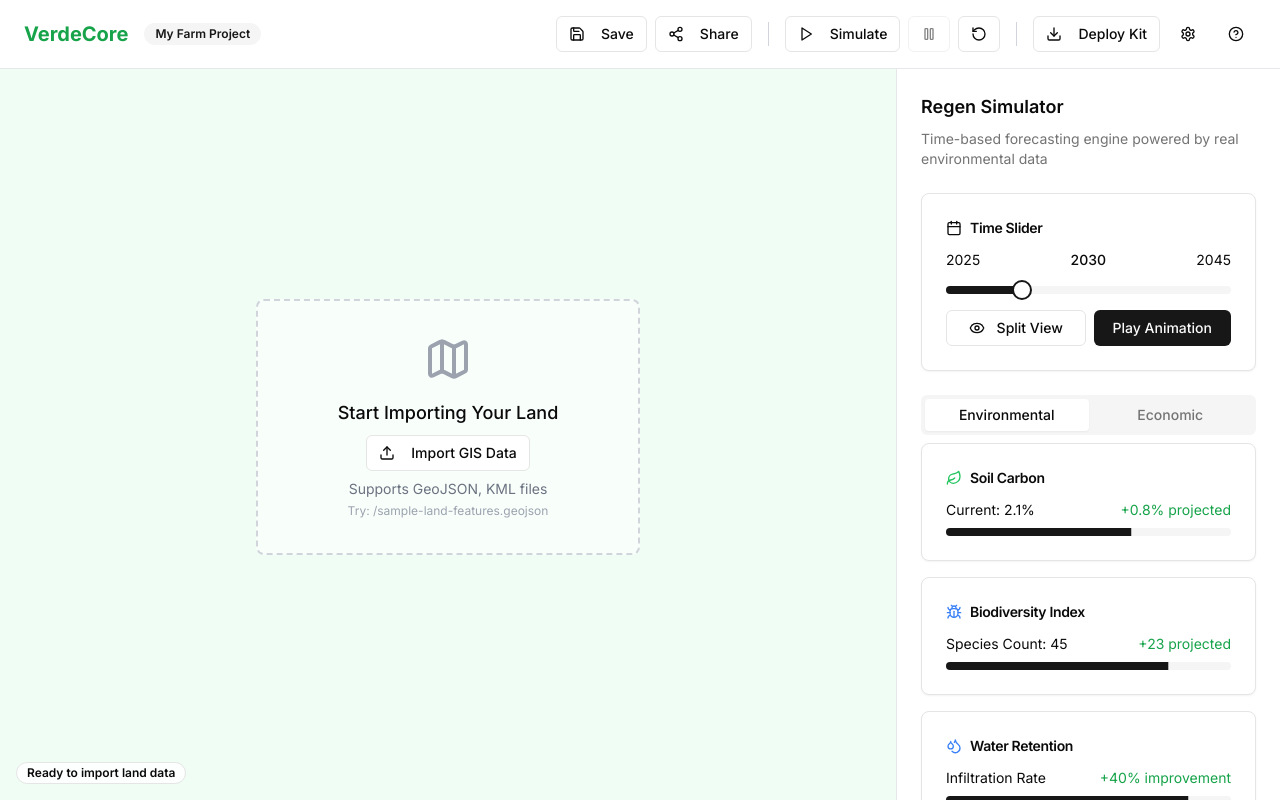
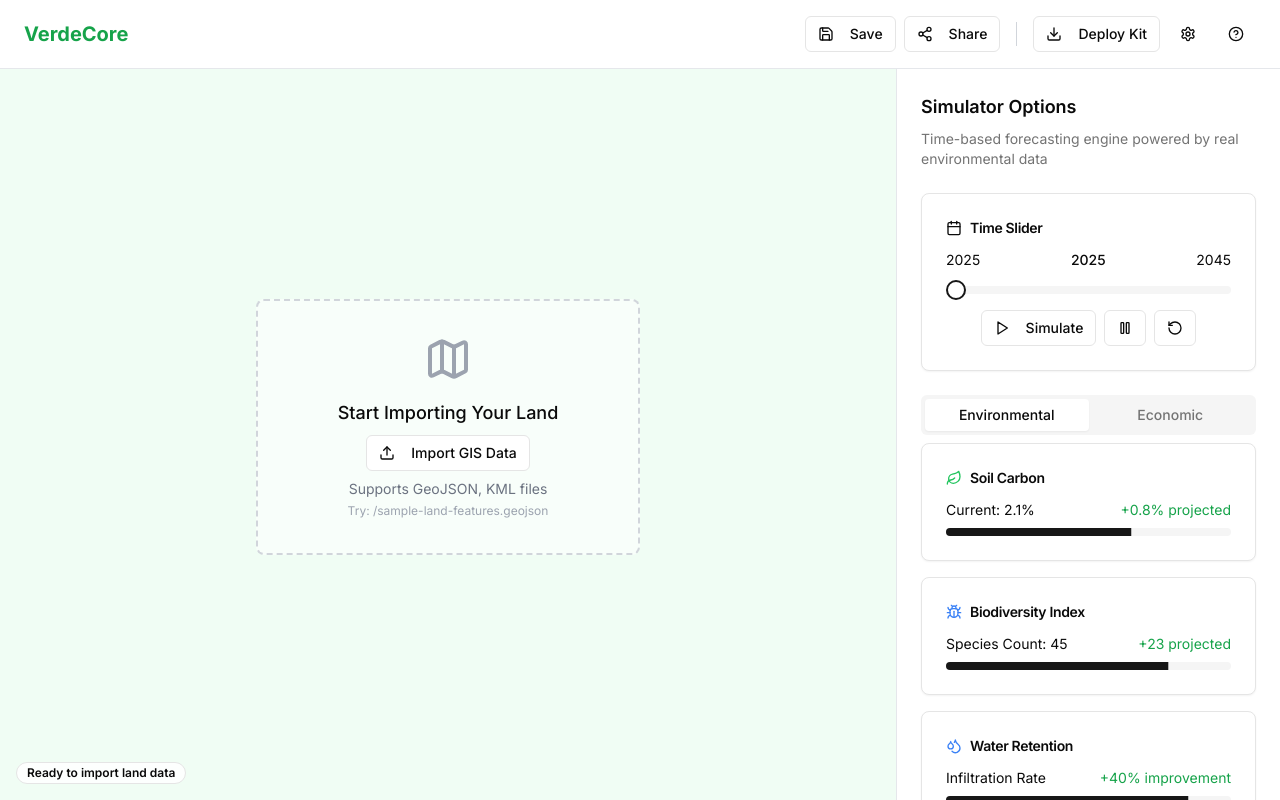
Before and after one commit to kethan1/tsa-2025-software-development, a Next.js app: page /workspace in a window 1280 px wide. Built offline with nearby package versions, Linux system fonts and the light colour scheme.

Commit message:
fix: navbar on workspace page

```diff
--- a/components/features.tsx
+++ b/components/features.tsx
@@ -31,7 +31,7 @@ const features = [
   },
   {
     icon: PlayCircle,
-    title: "Regen Simulator",
+    title: "Simulation Options",
     subtitle: "Time-Based Forecasting Engine",
     description:
       "Watch your land transform through rainfall, biomass growth, soil carbon increase, and biodiversity changes.",
--- a/components/workspace/simulation-context.tsx
+++ b/components/workspace/simulation-context.tsx
@@ -14,7 +14,7 @@ interface SimulationContextType {
 const SimulationContext = createContext<SimulationContextType | undefined>(undefined)
 
 export function SimulationProvider({ children }: { children: ReactNode }) {
-  const [currentYear, setCurrentYear] = useState(2030)
+  const [currentYear, setCurrentYear] = useState(2025)
   const [isPlaying, setIsPlaying] = useState(false)
   const [videoRef, setVideoRef] = useState<RefObject<HTMLVideoElement> | null>(null)
 
--- a/components/workspace/simulation-panel.tsx
+++ b/components/workspace/simulation-panel.tsx
@@ -1,127 +1,132 @@
-"use client"
+"use client";
 
-import { useState, useEffect } from "react"
-import { Card, CardContent, CardHeader, CardTitle } from "@/components/ui/card"
-import { Button } from "@/components/ui/button"
-import { Badge } from "@/components/ui/badge"
-import { Slider } from "@/components/ui/slider"
-import { Progress } from "@/components/ui/progress"
-import { Tabs, TabsContent, TabsList, TabsTrigger } from "@/components/ui/tabs"
-import { Calendar, TrendingUp, Droplets, Leaf, Bug, BarChart3, Eye, Download } from "lucide-react"
-import { useToast } from "@/hooks/use-toast"
-import { useSimulation } from "./simulation-context"
+import { useState, useEffect } from "react";
+import { Card, CardContent, CardHeader, CardTitle } from "@/components/ui/card";
+import { Button } from "@/components/ui/button";
+import { Badge } from "@/components/ui/badge";
+import { Slider } from "@/components/ui/slider";
+import { Progress } from "@/components/ui/progress";
+import { Tabs, TabsContent, TabsList, TabsTrigger } from "@/components/ui/tabs";
+import {
+  Calendar,
+  TrendingUp,
+  Droplets,
+  Leaf,
+  Bug,
+  BarChart3,
+  Eye,
+  Download,
+  Play,
+  Pause,
+  RotateCcw,
+} from "lucide-react";
+import { useToast } from "@/hooks/use-toast";
+import { useSimulation } from "./simulation-context";
 
 export function SimulationPanel() {
-  const [isSplitView, setIsSplitView] = useState(false)
-  const [isAnimating, setIsAnimating] = useState(false)
-  const { currentYear, setCurrentYear, isPlaying, setIsPlaying, videoRef } = useSimulation()
-  const { toast } = useToast()
+  const [isAnimating, setIsAnimating] = useState(false);
+  const { currentYear, setCurrentYear, isPlaying, setIsPlaying, videoRef } =
+    useSimulation();
+  const { toast } = useToast();
 
   // Update video time when slider changes
   useEffect(() => {
     if (videoRef?.current && !isPlaying) {
-      const yearProgress = (currentYear - 2025) / 20 // 20 years from 2025 to 2045
-      const newTime = yearProgress * (videoRef.current.duration || 20)
-      videoRef.current.currentTime = newTime
+      const yearProgress = (currentYear - 2025) / 20; // 20 years from 2025 to 2045
+      const newTime = yearProgress * (videoRef.current.duration || 20);
+      videoRef.current.currentTime = newTime;
     }
-  }, [currentYear, videoRef, isPlaying])
+  }, [currentYear, videoRef, isPlaying]);
 
   // Auto-advance year when playing
   useEffect(() => {
     if (isPlaying && videoRef?.current) {
       const interval = setInterval(() => {
         if (videoRef.current && !videoRef.current.paused) {
-          const currentTime = videoRef.current.currentTime
-          const duration = videoRef.current.duration || 20
-          const yearProgress = currentTime / duration
-          const newYear = 2025 + Math.round(yearProgress * 20)
-          setCurrentYear(newYear)
+          const currentTime = videoRef.current.currentTime;
+          const duration = videoRef.current.duration || 20;
+          const yearProgress = currentTime / duration;
+          const newYear = 2025 + Math.round(yearProgress * 20);
+          setCurrentYear(newYear);
 
           if (currentTime >= duration) {
-            setIsPlaying(false)
-            setIsAnimating(false)
+            setIsPlaying(false);
+            setIsAnimating(false);
           }
         }
-      }, 100)
+      }, 100);
 
-      return () => clearInterval(interval)
+      return () => clearInterval(interval);
     }
-  }, [isPlaying, videoRef, setCurrentYear, setIsPlaying, setIsAnimating])
+  }, [isPlaying, videoRef, setCurrentYear, setIsPlaying, setIsAnimating]);
 
   const handleSliderChange = (value: number[]) => {
-    setCurrentYear(value[0])
-  }
-
-  const handleSplitView = () => {
-    setIsSplitView(!isSplitView)
-    toast({
-      title: isSplitView ? "Single View" : "Split View",
-      description: isSplitView ? "Switched to single view mode." : "Switched to split view mode.",
-    })
-  }
+    setCurrentYear(value[0]);
+  };
 
   const handlePlayAnimation = () => {
     if (videoRef?.current) {
       if (isPlaying) {
-        videoRef.current.pause()
-        setIsPlaying(false)
-        setIsAnimating(false)
+        videoRef.current.pause();
+        setIsPlaying(false);
+        setIsAnimating(false);
         toast({
           title: "Animation Paused",
           description: "Time progression paused.",
-        })
+        });
       } else {
-        videoRef.current.play()
-        setIsPlaying(true)
-        setIsAnimating(true)
+        videoRef.current.play();
+        setIsPlaying(true);
+        setIsAnimating(true);
         toast({
           title: "Animation Started",
           description: "Playing time-based simulation...",
-        })
+        });
       }
     } else {
       toast({
         title: "No Video Available",
         description: "Please import GIS data to start simulation.",
-      })
+      });
     }
-  }
+  };
 
   const handleGenerateActionPlan = () => {
     toast({
       title: "Action Plan Generated",
       description: "Your detailed implementation plan is ready.",
-    })
+    });
     // Simulate file download
-    const link = document.createElement('a')
-    link.href = '#'
-    link.download = 'verdecore-action-plan.pdf'
-    link.click()
-  }
+    const link = document.createElement("a");
+    link.href = "#";
+    link.download = "verdecore-action-plan.pdf";
+    link.click();
+  };
 
   const handleViewEarthMirror = () => {
     toast({
       title: "EarthMirror View",
       description: "Opening satellite imagery overlay...",
-    })
-  }
+    });
+  };
 
   const handleCreateDeploymentKit = () => {
     toast({
       title: "Deployment Kit Created",
-      description: "Complete implementation kit with supply lists and grant proposals generated.",
-    })
+      description:
+        "Complete implementation kit with supply lists and grant proposals generated.",
+    });
     // Simulate file download
-    const link = document.createElement('a')
-    link.href = '#'
-    link.download = 'verdecore-deployment-kit.zip'
-    link.click()
-  }
+    const link = document.createElement("a");
+    link.href = "#";
+    link.download = "verdecore-deployment-kit.zip";
+    link.click();
+  };
 
   return (
     <div className="p-6">
       <div className="mb-6">
-        <h2 className="text-lg font-semibold mb-2">Regen Simulator</h2>
+        <h2 className="text-lg font-semibold mb-2">Simulator Options</h2>
         <p className="text-sm text-muted-foreground">
           Time-based forecasting engine powered by real environmental data
         </p>
@@ -150,22 +155,37 @@ export function SimulationPanel() {
               onValueChange={handleSliderChange}
               disabled={isPlaying}
             />
-            <div className="flex gap-2">
-              <Button
-                size="sm"
-                variant="outline"
-                className="flex-1 bg-transparent"
-                onClick={handleSplitView}
-              >
-                <Eye className="w-4 h-4 mr-1" />
-                {isSplitView ? "Single View" : "Split View"}
-              </Button>
-              <Button
+            <div className="flex justify-center gap-2">
+              {/* <Button
                 size="sm"
                 className="flex-1"
                 onClick={handlePlayAnimation}
               >
                 {isAnimating ? "Pause Animation" : "Play Animation"}
+              </Button> */}
+              <Button
+                variant="outline"
+                size="sm"
+                onClick={handlePlayAnimation}
+                // disabled={isSimulating && !isPaused}
+              >
+                <Play className="w-4 h-4 mr-2" />
+                Simulate
+              </Button>
+
+              <Button
+                variant="outline"
+                size="sm"
+                // onClick={handlePause}
+                // disabled={!isSimulating}
+              >
+                <Pause className="w-4 h-4" />
+              </Button>
+
+              <Button variant="outline" size="sm"
+              // onClick={handleReset}
+              >
+                <RotateCcw className="w-4 h-4" />
               </Button>
             </div>
           </div>
@@ -305,7 +325,8 @@ export function SimulationPanel() {
           <CardContent className="p-4">
             <h4 className="font-medium text-sm mb-2">Ready to Deploy?</h4>
             <p className="text-xs text-muted-foreground mb-3">
-              Generate your complete implementation kit with supply lists and grant proposals.
+              Generate your complete implementation kit with supply lists and
+              grant proposals.
             </p>
             <Button
               size="sm"
@@ -318,5 +339,5 @@ export function SimulationPanel() {
         </Card>
       </div>
     </div>
-  )
+  );
 }
--- a/components/workspace/workspace-header.tsx
+++ b/components/workspace/workspace-header.tsx
@@ -122,7 +122,6 @@ export function WorkspaceHeader() {
           <Link href="/" className="text-xl font-bold text-green-600">
             VerdeCore
           </Link>
-          <Badge variant="secondary">My Farm Project</Badge>
         </div>
 
         <div className="flex items-center gap-2">
@@ -139,31 +138,6 @@ export function WorkspaceHeader() {
           >
             <Share2 className="w-4 h-4 mr-2" />
             {isSharing ? "Sharing..." : "Share"}
-          </Button>
-
-          <div className="h-6 w-px bg-gray-300 dark:bg-gray-600 mx-2" />
-
-          <Button
-            variant="outline"
-            size="sm"
-            onClick={handleSimulate}
-            disabled={isSimulating && !isPaused}
-          >
-            <Play className="w-4 h-4 mr-2" />
-            Simulate
-          </Button>
-
-          <Button
-            variant="outline"
-            size="sm"
-            onClick={handlePause}
-            disabled={!isSimulating}
-          >
-            <Pause className="w-4 h-4" />
-          </Button>
-
-          <Button variant="outline" size="sm" onClick={handleReset}>
-            <RotateCcw className="w-4 h-4" />
           </Button>
 
           <div className="h-6 w-px bg-gray-300 dark:bg-gray-600 mx-2" />
```
